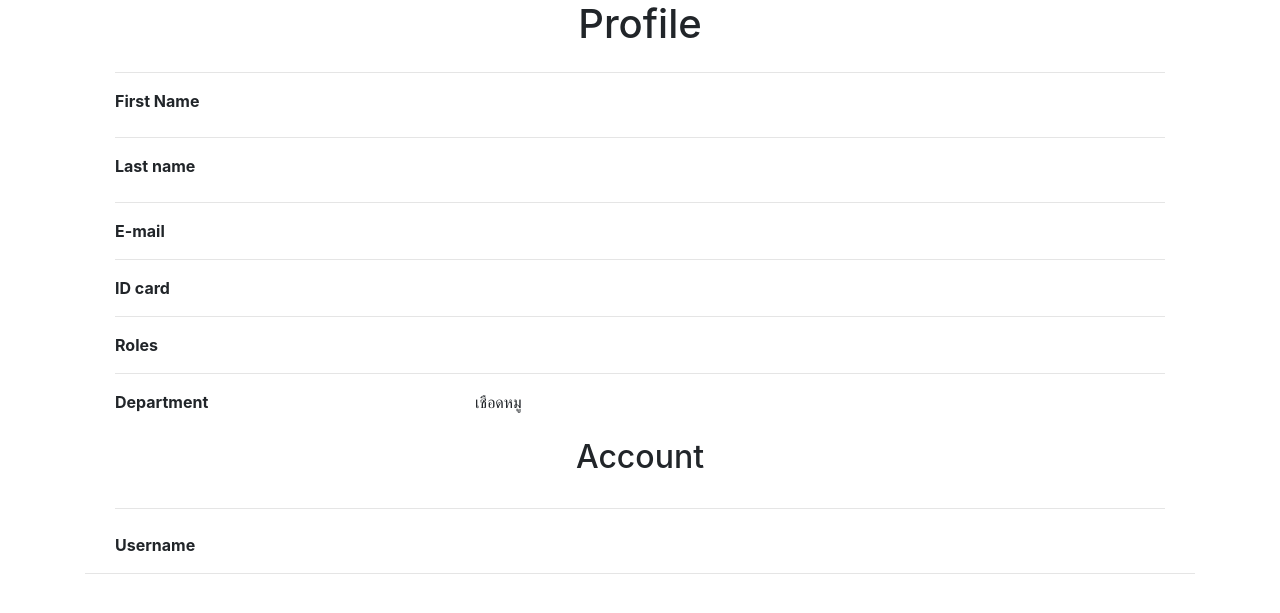
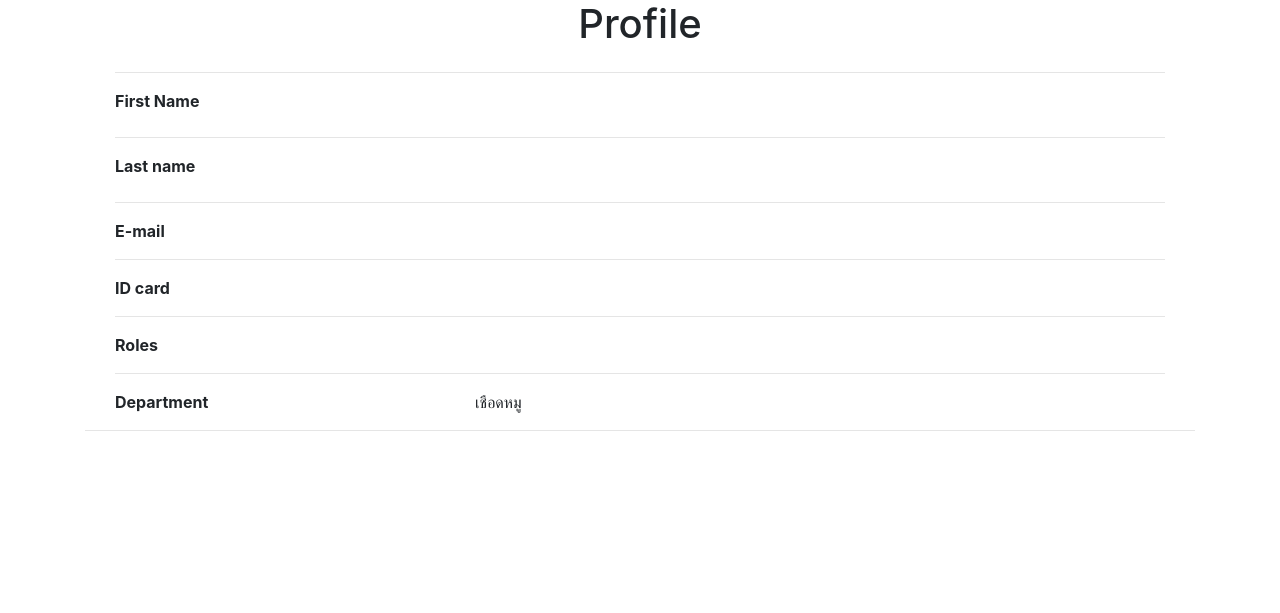
Before and after one commit to thanapatKJ/FactoryApp, a Django app: template templates/employee/info.html in a window 1280 px wide. Shown: the part 100-713 px from the top of the page. Run offline with Django 3.2, Linux system fonts and the light colour scheme; the template is opened without the code that fills it: values that come from a table or form of the project are taken from there, others are empty; data comes from the database, SQL or seed files in the repository; both versions use the stored data as it was after the commit; some libraries are stand-ins or nearby versions.

Commit message:
Employee info

```diff
--- a/templates/employee/info.html
+++ b/templates/employee/info.html
@@ -99,18 +99,6 @@
             {% endif %}
           </div>
         </div>
-        <div class="row justify-content-center">
-          <h2 class="mt-4">Account</h2>
-        </div>
-        <hr class="my-4">
-        <div class="row">
-          <div class="col-md-4 col-12">
-            <b>Username</b>
-          </div>
-          <div class="col">
-            {{user.username}}
-          </div>
-        </div>
       </div>
 
 
```
Also changed, not shown: db.sqlite3.
